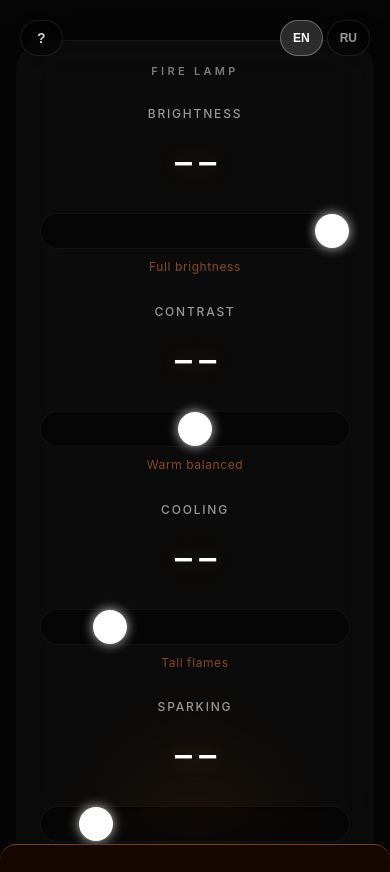
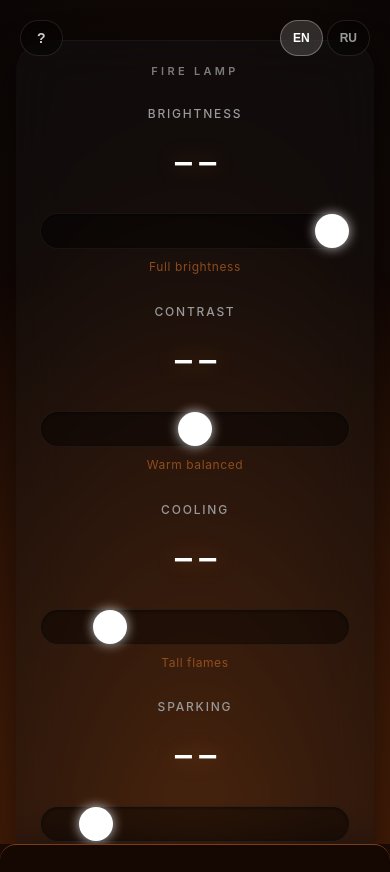
Before and after one commit to MaksimShchuplov/firelamp, a website built with Vite: page ui/index.html in a window 390 px wide. Shown: the top 872 px of the page. Built offline with nearby package versions, Linux system fonts and the light colour scheme; files whose address does not match are found by name.

Commit message:
UI: Increase ambient background glow intensity and spread for mobile screens

```diff
--- a/ui/css/base.css
+++ b/ui/css/base.css
@@ -23,11 +23,11 @@ body{font-family:-apple-system,BlinkMacSystemFont,"Segoe UI",Roboto,Helvetica,Ar
  color:#ececec;
  display:flex;align-items:center;justify-content:center;overflow-x:hidden;overflow-y:auto;padding:40px 0;
  transition:background 1.2s cubic-bezier(0.2,0.8,0.2,1);
- background:radial-gradient(120% 90% at 50% 118%,
-  rgba(var(--ar),var(--ag),var(--ab),calc(.25*var(--g))) 0%,rgba(var(--ar2),var(--ag2),var(--ab2),calc(.15*var(--g))) 40%,
-  rgba(0,0,0,0) 80%),#050505}
+ background:radial-gradient(150% 120% at 50% 100%,
+  rgba(var(--ar),var(--ag),var(--ab),calc(.45*var(--g))) 0%,rgba(var(--ar2),var(--ag2),var(--ab2),calc(.25*var(--g))) 50%,
+  rgba(0,0,0,0) 100%),#050505}
 .amb{position:fixed;inset:0;z-index:1;pointer-events:none;animation:fl 3.2s ease-in-out infinite;transition:background .8s;
- background:radial-gradient(60% 50% at 50% 116%,rgba(var(--ar),var(--ag),var(--ab),calc(.40*var(--g))),transparent 70%)}
+ background:radial-gradient(120% 100% at 50% 100%,rgba(var(--ar),var(--ag),var(--ab),calc(.6*var(--g))),transparent 80%)}
 @keyframes fl{0%,100%{opacity:.85}45%{opacity:1}70%{opacity:.78}}
 .wrap{width:min(92vw,420px);text-align:center;position:relative;z-index:2;
  padding:24px;border-radius:32px;background:rgba(20,20,20,0.4);
```
